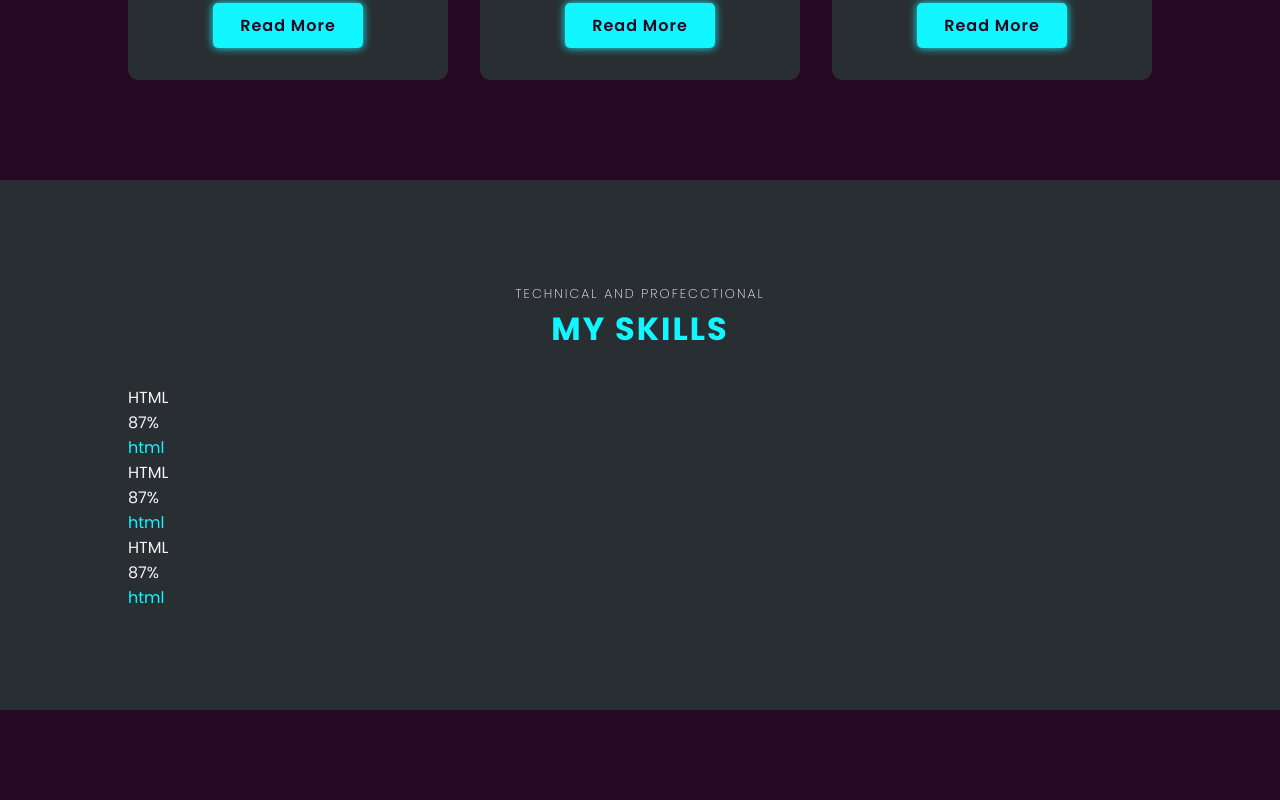
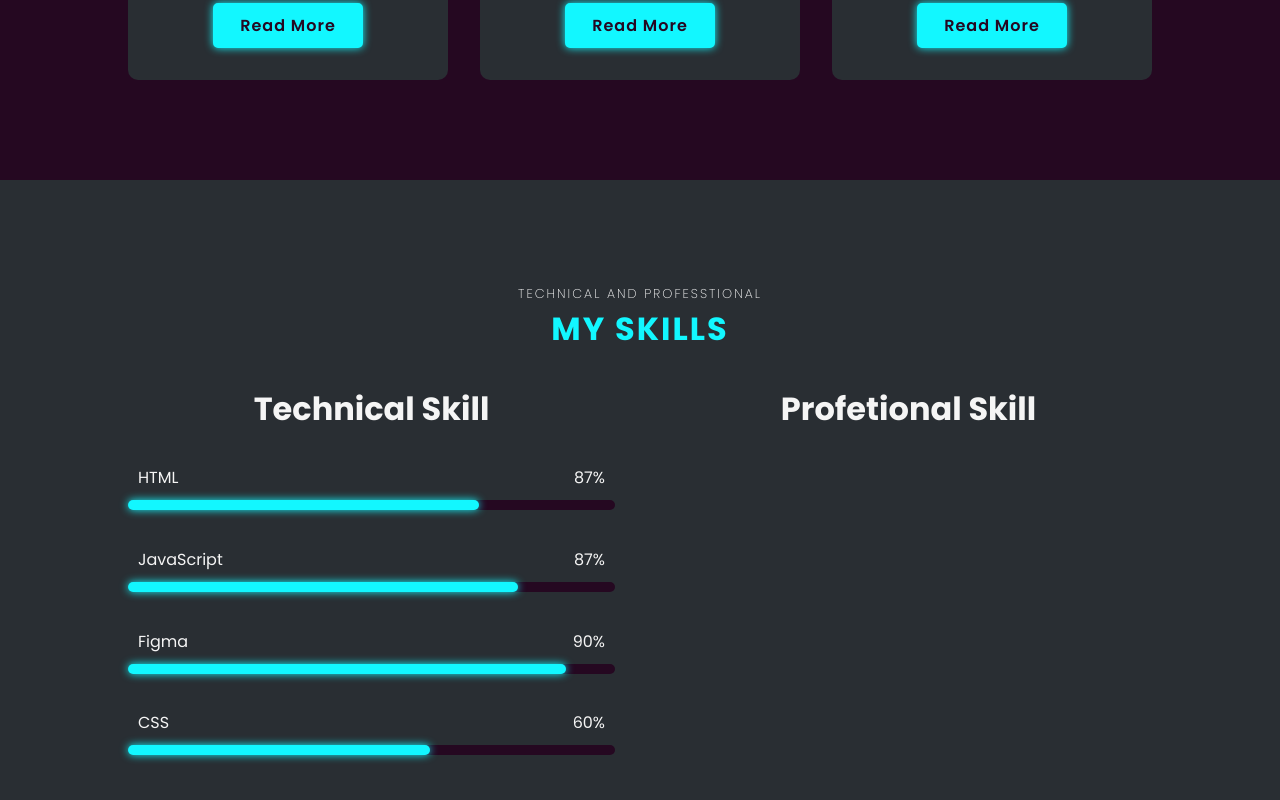
Before and after one commit to Techshubho/oibsip_taskno_2, a plain HTML site: page index.html in a window 1280 px wide. Shown: the part 1903-2703 px from the top of the page. Before the commit the page ends 2613 px from the top, so only its background shows below. Drawn offline with nearby package versions, Linux system fonts and the light colour scheme.

Commit message:
Skiil bar

```diff
--- a/css/style.css
+++ b/css/style.css
@@ -456,10 +456,63 @@ a.btn:nth-child(2)::before{
 .skills{
     background: var(--secon-bg-color);
 }
+.skill-main {
+    width: 100%;
+    display: grid;
+    grid-template-columns: repeat(2,1fr);
+    grid-row-gap:30px;
+    grid-column-gap:50px;
+}
+.skill-bar{
+    margin-bottom: 2.3rem;
+}
+.skill-main h3{
+    margin-bottom: 2rem;
+    font-size: var(--norma-font);
+    text-align: center;
+}
+.skill-left .skill-bar .info{
+    display: flex;
+    justify-content: space-between;
+    align-items: center;
+    padding: 0px 10px;
+}
+.skill-left .skill-bar .bar{
+    width: 100%;
+    height: 10px;
+    background-color: var(--bg-color);
+    border-radius: 25px;
+    margin-top: 10px;
+    position: relative;
+}
+.skill-bar .bar span {
+    width: 50%;
+    height: 100%;
+    position: absolute;
+    left: 0;
+    background-color: var(--text-hover);
+    border-radius: 25px;
+    box-shadow: var(--neno-box-shadow);
+}
+.skill-bar .bar .html{
+   width: 72%;
+   animation: html 2s;
+}
+.skill-bar .bar .figma{
 
+    width: 90%;
+   animation: figma 4s;
+}
+.skill-bar .bar .javascript{
+    width: 80%;
+    animation: javascript 3s;
 
+}
+.skill-bar .bar .css{
+    width: 62%;
+    animation: css 5s;
 
-
+}
 
 /* <keyframs--------------------------------------------------------------------------------> */
 
@@ -481,3 +534,44 @@ a.btn:nth-child(2)::before{
     }
 
 }
+@keyframes html{
+    0%{
+        width: 0%;
+    }
+
+    100%{
+        width: 72%;
+    }
+
+}
+@keyframes figma{
+    0%{
+        width: 0%;
+    }
+
+    100%{
+        width: 90%;
+    }
+
+}
+@keyframes javascript{
+    0%{
+        width: 0%;
+    }
+
+    100%{
+        width: 80%;
+    }
+
+}
+
+@keyframes css{
+    0%{
+        width: 0%;
+    }
+
+    100%{
+        width: 62%;
+    }
+
+}
--- a/index.html
+++ b/index.html
@@ -22,7 +22,7 @@
         </div>
         <div id="menu-icon" class='bx bx-menu'></div>
     </header>
-                                 <!-- home section -->
+<!-- home section-------------------------------------------- --------------->
     <section class="home" id="home">
         <div class="home-content">
             <h1>
@@ -293,45 +293,57 @@
  <!-- Skill Section ------------------------------------------------------------------------->
  <section id="skills" class="skills">
     <div class="main-text">
-        <span>Technical and Profecctional<span>
+        <span>technical and professtional<span>
         <h2>My skills</h2>
     </div>
 
 
     <div class="skill-main">
         <div class="skill-left">
-            <h3></h3>
+            <h3>Technical Skill</h3>
             <div class="skill-bar">
                 <div class="info">
                     <p>HTML</p>
                     <p>87%</p>
                 </div>
                 <div class="bar">
-                    <span>html</span>
+                    <span class="html"></span>
                 </div>
             </div>
 
 
             <div class="skill-bar">
                 <div class="info">
-                    <p>HTML</p>
+                    <p>JavaScript</p>
                     <p>87%</p>
                 </div>
                 <div class="bar">
-                    <span>html</span>
+                    <span class="javascript"></span>
                 </div>
             </div>
             <div class="skill-bar">
                 <div class="info">
-                    <p>HTML</p>
-                    <p>87%</p>
+                    <p>Figma</p>
+                    <p>90%</p>
                 </div>
                 <div class="bar">
-                    <span>html</span>
+                    <span class="figma"></span>
+                </div>
+            </div>
+
+
+            <div class="skill-bar">
+                <div class="info">
+                    <p>CSS</p>
+                    <p>60%</p>
+                </div>
+                <div class="bar">
+                    <span class="css"></span>
                 </div>
             </div>
         </div>
         <div class="skill-right">
+            <h3>Profetional Skill</h3>
 
         </div>
     </div>
```
